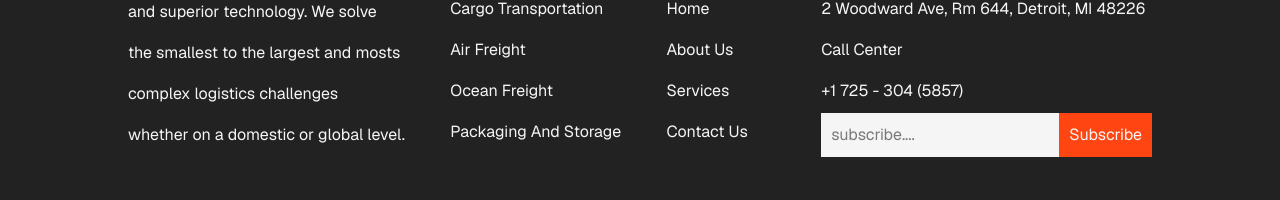
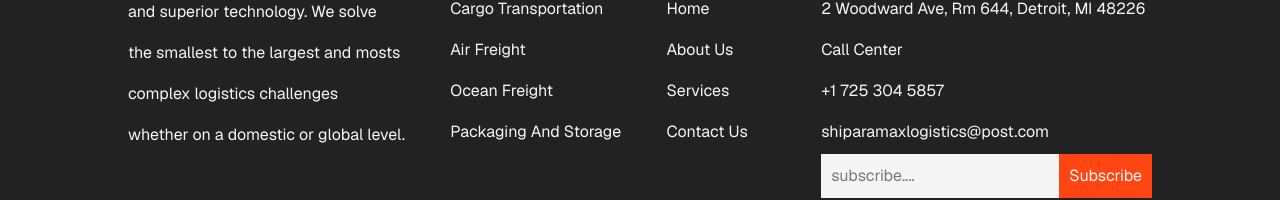
Before and after one commit to thompsonizirein/admins, a Next.js app: page / in a window 1280 px wide. Shown: the part 3865-4065 px from the top of the page. Built offline with nearby package versions, Linux system fonts and the light colour scheme; no server answers.

Commit message:
Initial commit

```diff
--- a/app/Footer.tsx
+++ b/app/Footer.tsx
@@ -71,7 +71,8 @@ export default  function Footer() {
                 <ul>
                     <li>2 Woodward Ave, Rm 644, Detroit, MI 48226</li>
                     <li>Call Center</li>
-                    <li>+1 725 - 304 (5857)</li>
+                    <li>+1 725 304 5857</li>
+                    <li>shiparamaxlogistics@post.com</li>
                 </ul>
                  <div className='subscribe'>
                     <input type="text" name="" id="" placeholder='subscribe....'/>
```
